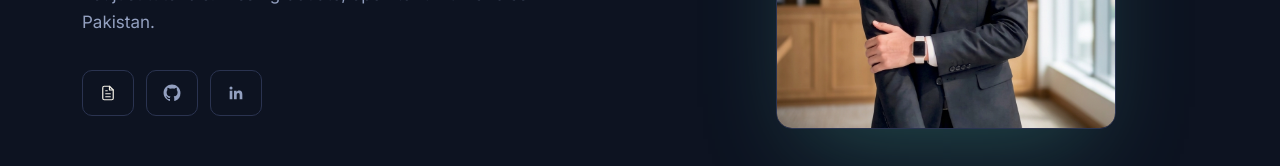
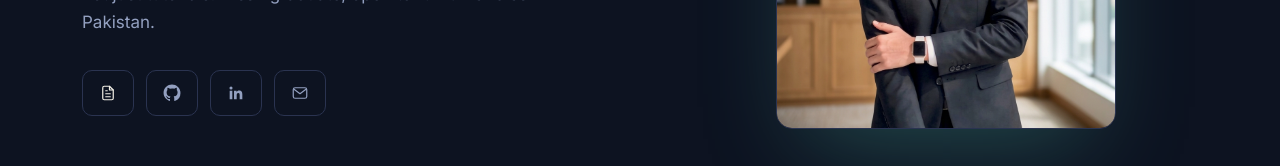
Before and after one commit to ali719386/ali-hasnain-portfolio, a React (Vite) app: page / in a window 1280 px wide. Shown: the part 418-584 px from the top of the page. Built offline with nearby package versions, Linux system fonts and the light colour scheme.

Commit message:
Add email icon button in Hero

```diff
--- a/src/components/Hero.jsx
+++ b/src/components/Hero.jsx
@@ -85,6 +85,12 @@ export default function Hero() {
       <path d="M20.45 20.45h-3.55v-5.57c0-1.33-.02-3.03-1.85-3.03-1.85 0-2.14 1.45-2.14 2.94v5.66H9.36V9h3.41v1.56h.05c.47-.9 1.63-1.85 3.36-1.85 3.6 0 4.27 2.37 4.27 5.45v6.29ZM5.34 7.43a2.06 2.06 0 1 1 0-4.12 2.06 2.06 0 0 1 0 4.12ZM7.12 20.45H3.56V9h3.56v11.45Z"/>
     </svg>
   </a>
+  <a href="mailto:alihasnain719386@gmail.com" className="btn btn-icon" aria-label="Email">
+    <svg viewBox="0 0 24 24" width="18" height="18" fill="none" stroke="currentColor" strokeWidth="1.6" strokeLinecap="round" strokeLinejoin="round">
+      <rect x="3" y="5" width="18" height="14" rx="2.5" />
+      <path d="m4 7 8 6 8-6" />
+    </svg>
+  </a>
 </div>
           <div className="hero-meta">
             <div><span className="hero-meta-num">2+</span> internships shipped</div>
```
